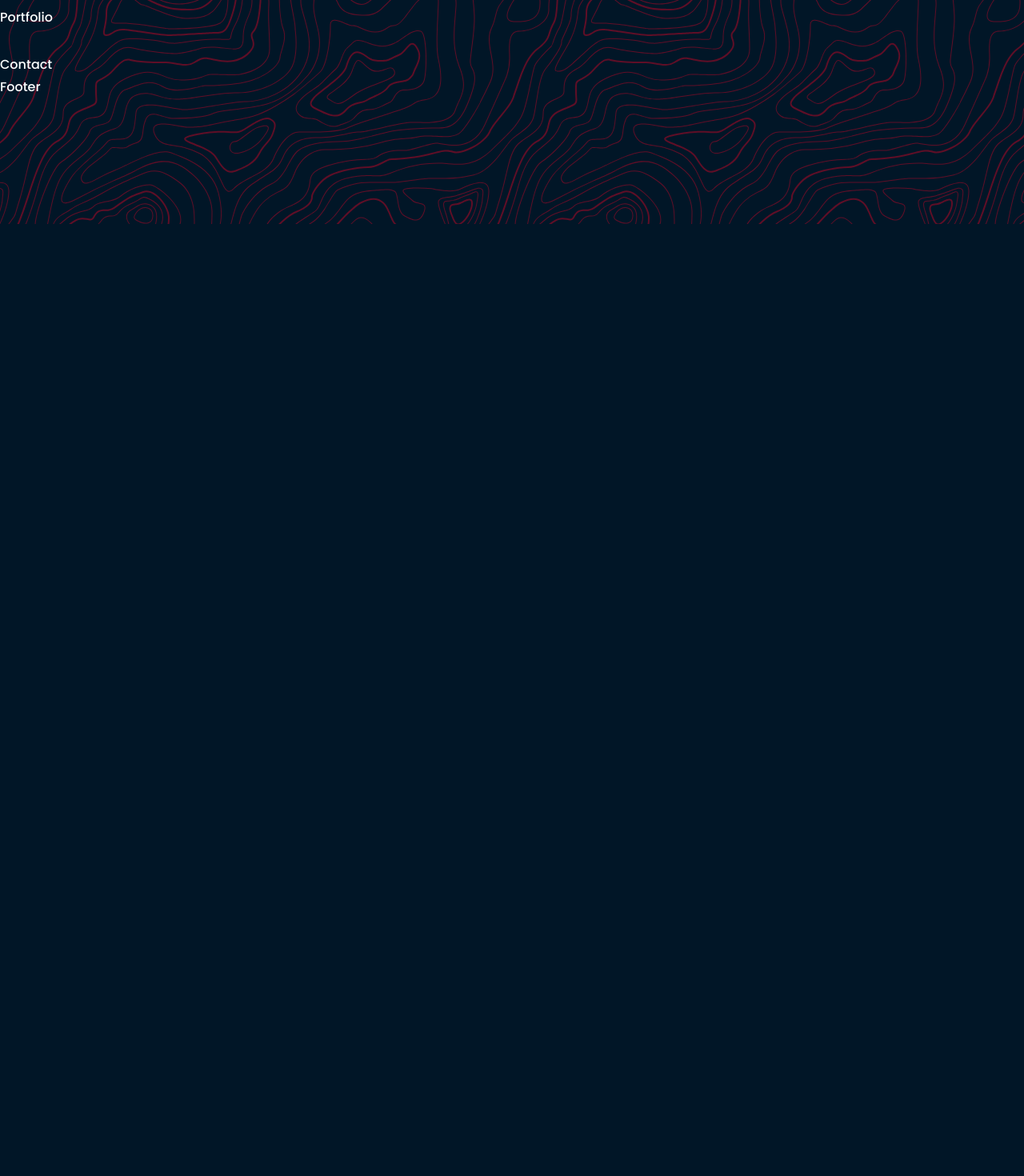
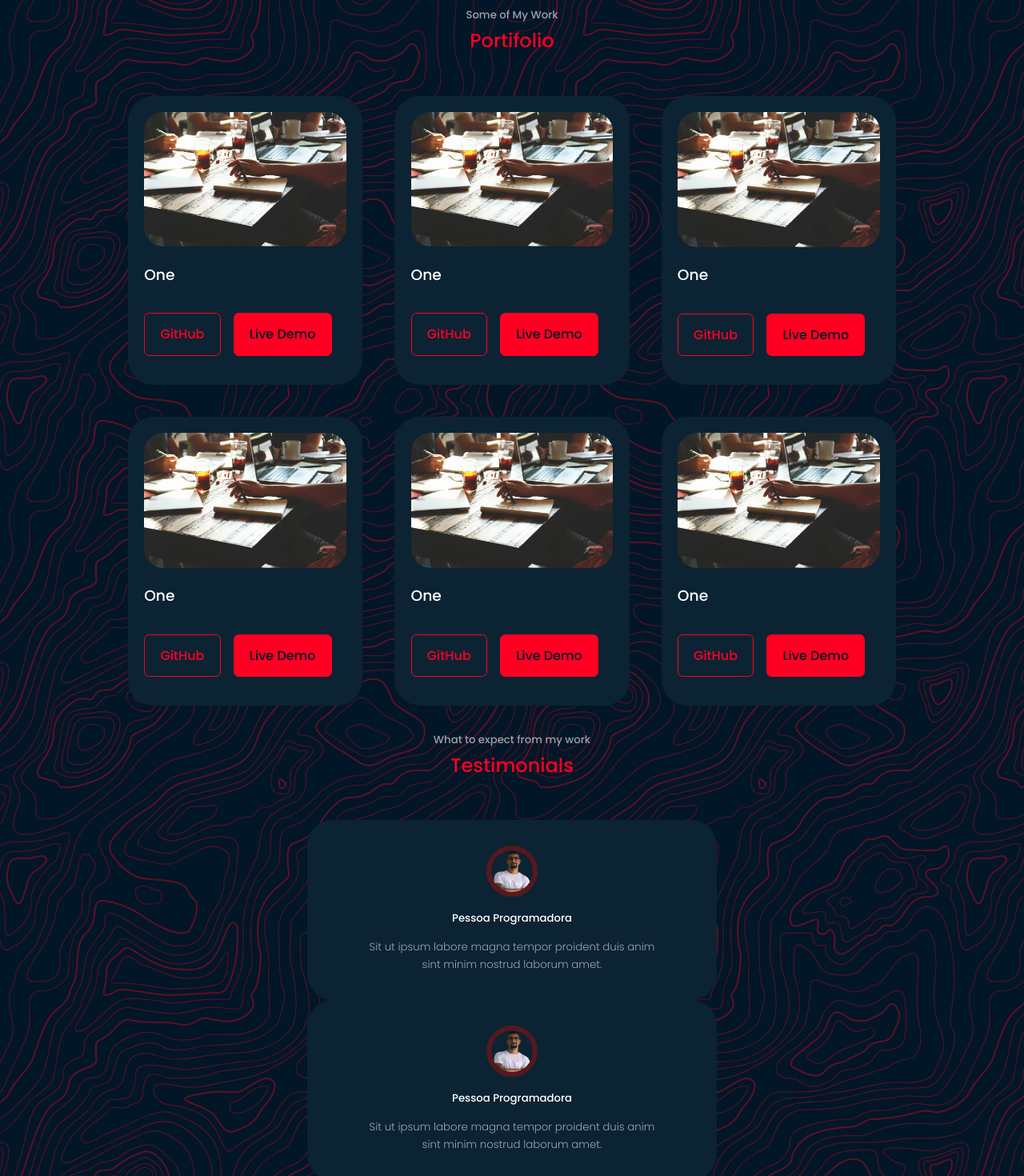
Before and after one commit to gerson-henrique/gerson-henrique.github.io, a React (Create React App) app: page / in a window 1280 px wide. Shown: the part 2380-3850 px from the top of the page at 80% size. Before the commit the page ends 2660 px from the top, so only its background shows below. Built offline with nearby package versions, Linux system fonts and the light colour scheme.

Commit message:
feat : testimonials and portfolio

```diff
--- a/src/App.js
+++ b/src/App.js
@@ -6,6 +6,7 @@ import Footer from './components/footer/Footer'
 import Header from './components/header/Header'
 import Nav from './components/nav/Nav'
 import Portfolio from './components/portfolio/Portfolio'
+import Testimonials from './components/testimonials/Testimonials'
 
 export default function App() {
   return (
@@ -15,6 +16,7 @@ export default function App() {
   <About />
   <Experience />
   <Portfolio />
+  <Testimonials />
   <Contact />
   <Footer   />
 
--- a/src/components/portfolio/Portfolio.css
+++ b/src/components/portfolio/Portfolio.css
@@ -0,0 +1,48 @@
+.portfolioContainer {
+  display: grid;
+  grid-template-columns: repeat(3, 1fr);
+  gap: 2.5rem
+}
+
+.portifolioItem {
+  background: var(--color-bg-variant);
+  padding: 1.2rem;
+  border-radius: 2rem;
+  border: 1px solid transparent;
+  transition: var(--transition);
+}
+
+.portifolioItem:hover {
+border-color: var(--color-primary-variant);
+background: transparent;
+}
+
+.portfolioItemImg {
+  border-radius: 1.5rem;
+  overflow: hidden;
+}
+.portifolioItem h3 {
+  margin: 1.2rem 0 2rem;
+}
+
+.portfolioItemCTA {
+  display: flex;
+  gap: 1rem;
+  margin-bottom: 1rem;
+}
+
+@media screen and (max-width:1024px) {
+  .portfolioContainer {
+    grid-template-columns: 1fr 1fr;
+    gap: 1.2rem;
+  }
+
+}
+
+@media screen and (max-width:600px) {
+  .portfolioContainer {
+    grid-template-columns: 1fr;
+    gap: 1rem;
+  }
+
+}
--- a/src/components/portfolio/Portfolio.js
+++ b/src/components/portfolio/Portfolio.js
@@ -1,8 +1,81 @@
 import './Portfolio.css'
 import React from 'react'
+import IMG1 from '../../assets/startup-593341_1920.jpg'
 
 export default function Portfolio() {
   return (
-    <section id='portfolio'>Portfolio</section>
+    <section id='portfolio'>
+      <h5> Some of My Work </h5>
+      <h2> Portifolio </h2>
+
+      <div className='container portfolioContainer'>
+        <article className='portifolioItem' >
+          <div className='portfolioItemImg'>
+            <img src={IMG1} alt="portifolioImage one" />
+            </div>
+            <h3>One</h3>
+            <div className='portfolioItemCTA'>
+            <a href='https://github.com' className="btn" target='_blank' rel='noreferrer' >GitHub</a>
+            <a href='https://github.com' className="btn btn-primary" target='_blank' rel='noreferrer' >Live Demo</a>
+            </div>
+        </article>
+
+        <article className='portifolioItem' >
+          <div className='portfolioItemImg'>
+            <img src={IMG1} alt="portifolioImage one" />
+            </div>
+            <h3>One</h3>
+            <div className='portfolioItemCTA'>
+            <a href='https://github.com' className="btn" target='_blank' rel='noreferrer' >GitHub</a>
+            <a href='https://github.com' className="btn btn-primary" target='_blank' rel='noreferrer' >Live Demo</a>
+            </div>
+        </article>
+
+        <article className='portifolioItem' >
+          <div className='portfolioItemImg'>
+            <img src={IMG1} alt="portifolioImage one" />
+            </div>
+            <h3>One</h3>
+            <div className='portfolioItemCTA'>
+            <a href='https://github.com' className="btn" target='_blank' rel='noreferrer' >GitHub</a>
+            <a href='https://github.com' className="btn btn-primary" target='_blank' rel='noreferrer' >Live Demo</a>
+            </div>
+        </article>
+
+        <article className='portifolioItem' >
+          <div className='portfolioItemImg'>
+            <img src={IMG1} alt="portifolioImage one" />
+            </div>
+            <h3>One</h3>
+            <div className='portfolioItemCTA'>
+            <a href='https://github.com' className="btn" target='_blank' rel='noreferrer' >GitHub</a>
+            <a href='https://github.com' className="btn btn-primary" target='_blank' rel='noreferrer' >Live Demo</a>
+            </div>
+        </article>
+
+        <article className='portifolioItem' >
+          <div className='portfolioItemImg'>
+            <img src={IMG1} alt="portifolioImage one" />
+            </div>
+            <h3>One</h3>
+            <div className='portfolioItemCTA'>
+            <a href='https://github.com' className="btn" target='_blank' rel='noreferrer' >GitHub</a>
+            <a href='https://github.com' className="btn btn-primary" target='_blank' rel='noreferrer' >Live Demo</a>
+            </div>
+        </article>
+
+        <article className='portifolioItem' >
+          <div className='portfolioItemImg'>
+            <img src={IMG1} alt="portifolioImage one" />
+            </div>
+            <h3>One</h3>
+            <div className='portfolioItemCTA'>
+            <a href='https://github.com' className="btn" target='_blank' rel='noreferrer' >GitHub</a>
+            <a href='https://github.com' className="btn btn-primary" target='_blank' rel='noreferrer' >Live Demo</a>
+            </div>
+        </article>
+      </div>
+
+    </section>
   )
 }
--- a/src/components/testimonials/Testimonials.css
+++ b/src/components/testimonials/Testimonials.css
@@ -0,0 +1,46 @@
+.container.testimonialContainer {
+width: 40%;
+}
+
+.avatar {
+  width: 4rem;
+  aspect-ratio: 1/1;
+  overflow: hidden;
+  border-radius: 50%;
+  margin: 0 auto 1rem;
+  border: 0.4rem solid var(--color-primary-variant);
+}
+
+.testimonial {
+  background: var(--color-bg-variant);
+  text-align: center;
+  padding: 2rem;
+  border-radius: 2rem;
+  user-select: none;
+}
+
+.peopleReview {
+  color: var(--color-light);
+  font-weight: 300;
+  display: block;
+  width: 80%;
+  margin: 0.8rem auto 0;
+}
+
+@media screen and (max-width:1024px) {
+  .container.testimonialContainer {
+    width: 60%;
+  }
+
+}
+
+@media screen and (max-width:600px) {
+  .portfolioContainer {
+   width: var(--container-width-sm);
+  }
+
+  .peopleReview {
+    width: sm;
+  }
+
+}
--- a/src/components/testimonials/Testimonials.js
+++ b/src/components/testimonials/Testimonials.js
@@ -1,8 +1,50 @@
 import './Testimonials.css'
 import React from 'react'
+import IMG from '../../assets/me.png'
 
 export default function Testimonials() {
+  const testimonials = [
+    {
+      avatar: IMG,
+      name: 'Steve Jobs',
+      review: 'Sit ut ipsum labore magna tempor proident duis anim sint minim nostrud laborum amet.',
+    },
+
+    {
+      avatar: IMG,
+      name: 'Steve Jobs',
+      review: 'Sit ut ipsum labore magna tempor proident duis anim sint minim nostrud laborum amet.',
+    },
+
+    {
+      avatar: IMG,
+      name: 'Steve Jobs',
+      review: 'Sit ut ipsum labore magna tempor proident duis anim sint minim nostrud laborum amet.',
+    },
+  ]
+
   return (
-    <div>Testimonials</div>
+    <section id='testimonials'>
+    <h5> What to expect from my work </h5>
+    <h2> Testimonials </h2>
+    <div className='container testimonialContainer'>
+    {
+      testimonials.map(({avatar, name, review}, index) => {
+      return(
+        <article key={index} className='testimonial'>
+        <div className='avatar'>
+          <img src={avatar} alt={name} />
+        </div>
+          <h5> Pessoa Programadora</h5>
+          <small className='peopleReview'> {review} </small>
+
+      </article>
+)
+
+      })
+     }
+
+    </div>
+    </section>
   )
 }
```
Also changed, not shown: src/assets/startup-593341_1920.jpg (added).
